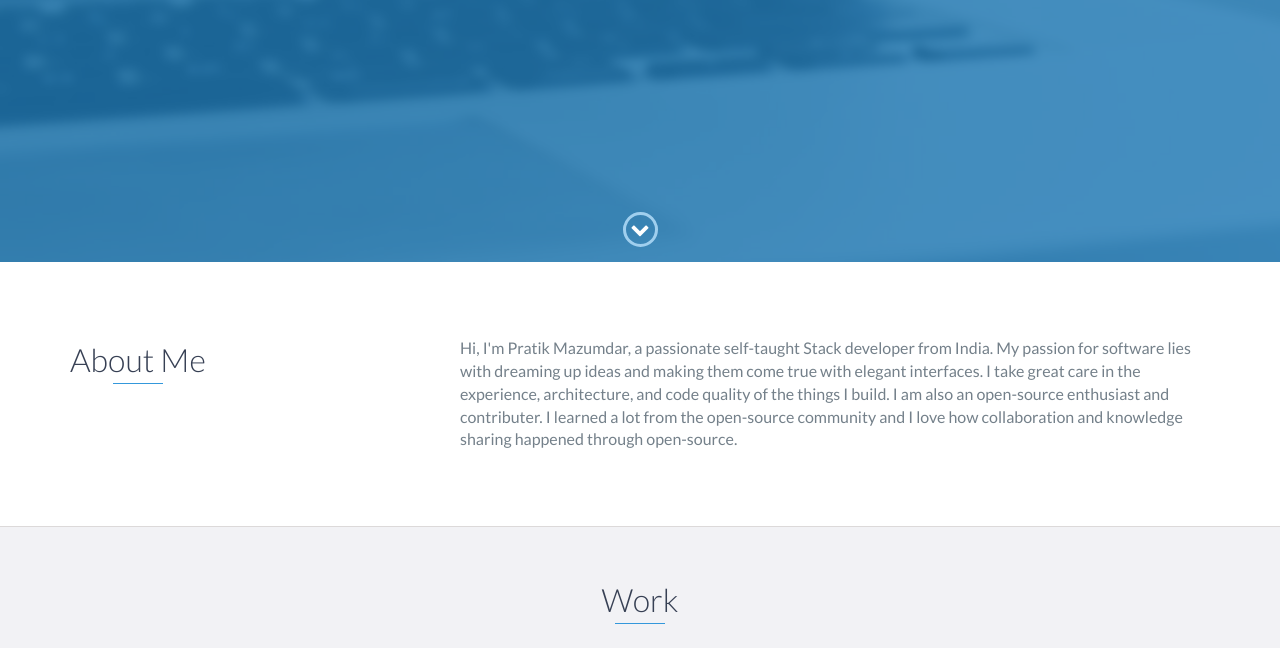
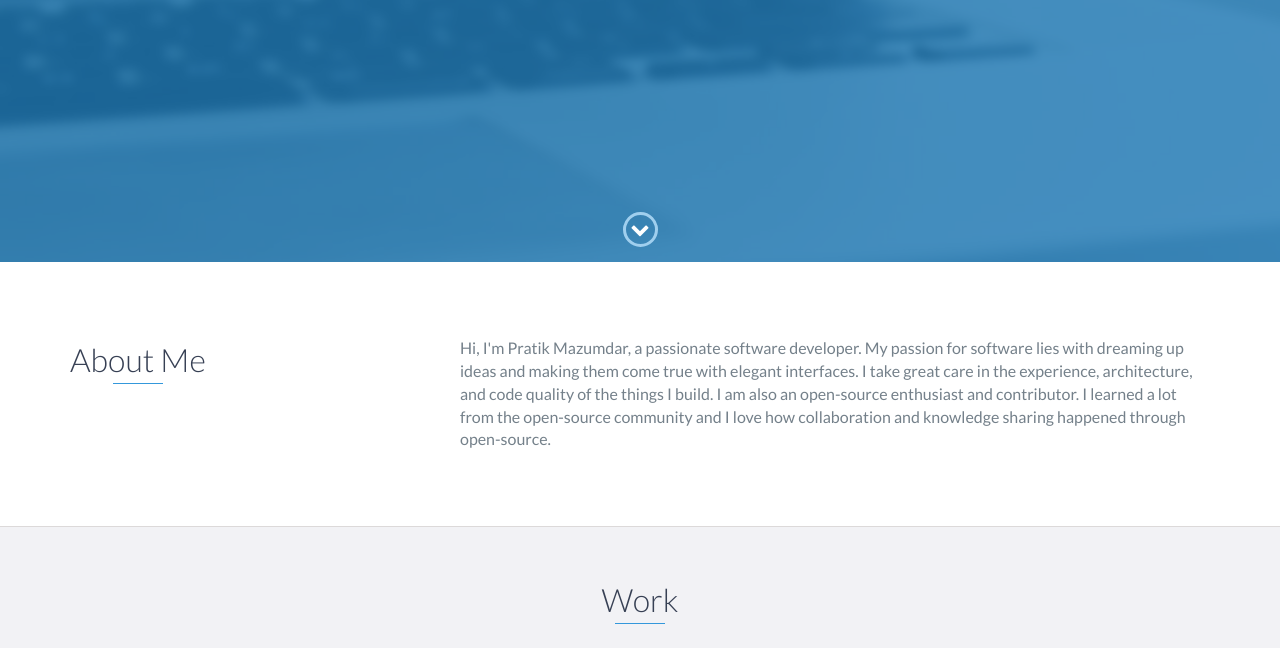
Before and after one commit to LUCIF680/lucif680.github.io, a website: page index.html in a window 1280 px wide. Shown: the part 538-1186 px from the top of the page. Drawn offline with nearby package versions, Linux system fonts and the light colour scheme.

Commit message:
Update index.html

```diff
--- a/index.html
+++ b/index.html
@@ -72,9 +72,7 @@
                 </div>
                 <div class="col-md-8">
                     <p>
-                        Hi, I'm Pratik Mazumdar, a passionate self-taught Stack developer from India. My passion for software lies with dreaming up ideas and making them come true with elegant interfaces. I take great care in the experience, architecture, and code quality of the things I build.
-
-I am also an open-source enthusiast and contributer. I learned a lot from the open-source community and I love how collaboration and knowledge sharing happened through open-source.
+                       Hi, I'm Pratik Mazumdar, a passionate software developer. My passion for software lies with dreaming up ideas and making them come true with elegant interfaces. I take great care in the experience, architecture, and code quality of the things I build. I am also an open-source enthusiast and contributor. I learned a lot from the open-source community and I love how collaboration and knowledge sharing happened through open-source.
                     </p>
                 </div>
             </div>
```
